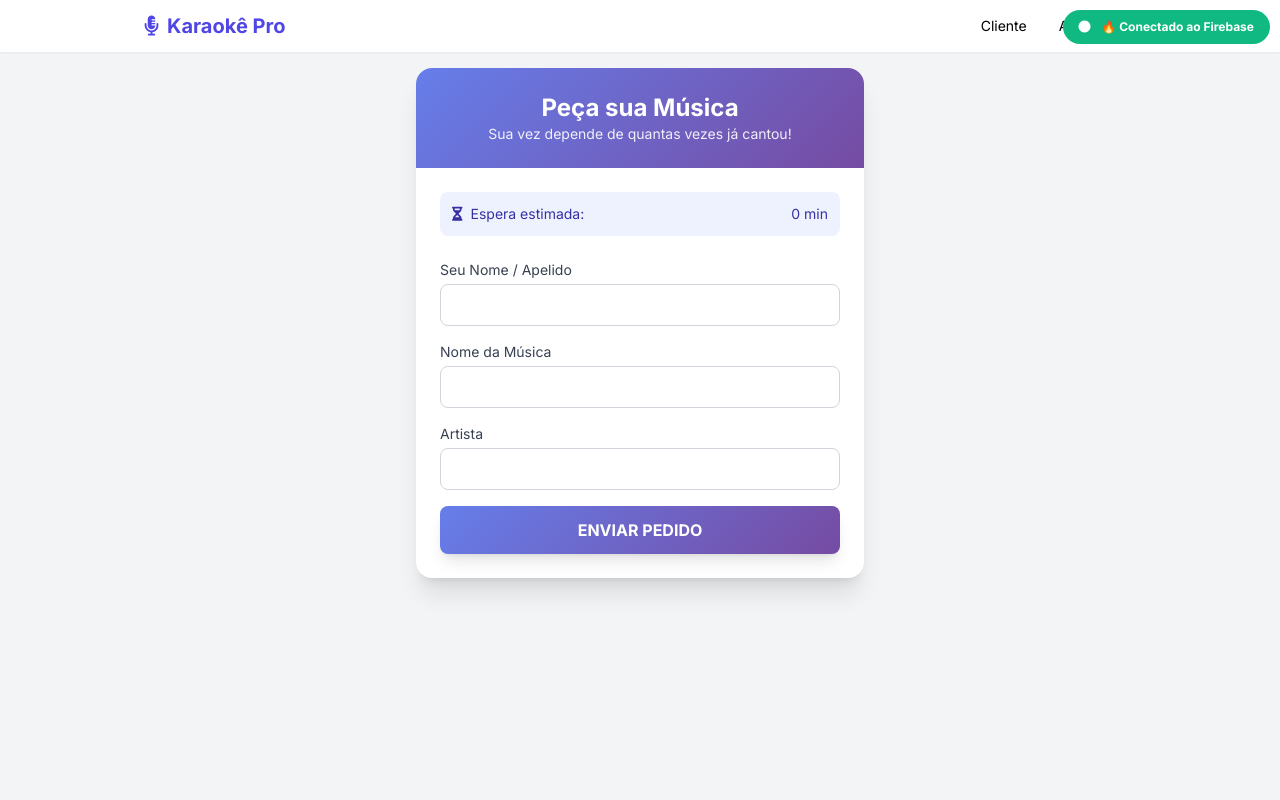
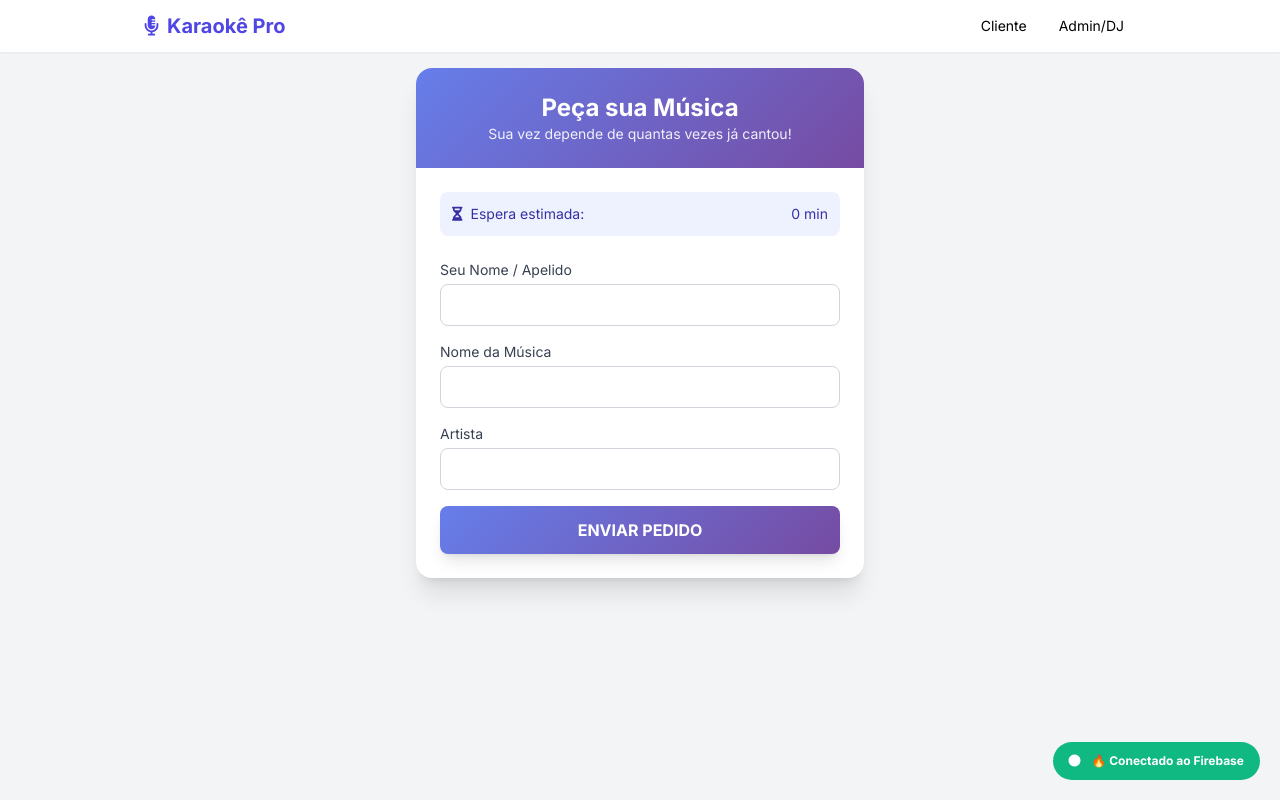
Before and after one commit to adegacitta-ux/karaoke-bar, a plain HTML site: page index.html in a window 1280 px wide. Drawn offline with nearby package versions, Linux system fonts and the light colour scheme; no server answers.

Commit message:
Fix Firebase status position - moved from top to bottom-right

```diff
--- a/index.html
+++ b/index.html
@@ -16,7 +16,17 @@
         .tab-content { display: none; }
         .tab-content.active { display: block; }
         .bg-gradient-custom { background: linear-gradient(135deg, #667eea 0%, #764ba2 100%); }
-        .firebase-status { position: fixed; top: 10px; right: 10px; padding: 8px 16px; border-radius: 20px; font-size: 12px; font-weight: bold; z-index: 100; }
+        .firebase-status {
+            position: fixed;
+            bottom: 20px;
+            right: 20px;
+            padding: 10px 16px;
+            border-radius: 20px;
+            font-size: 12px;
+            font-weight: bold;
+            z-index: 40;
+            pointer-events: none;
+        }
         .firebase-connected { background: #10b981; color: white; }
         .firebase-disconnected { background: #ef4444; color: white; }
     </style>
```
